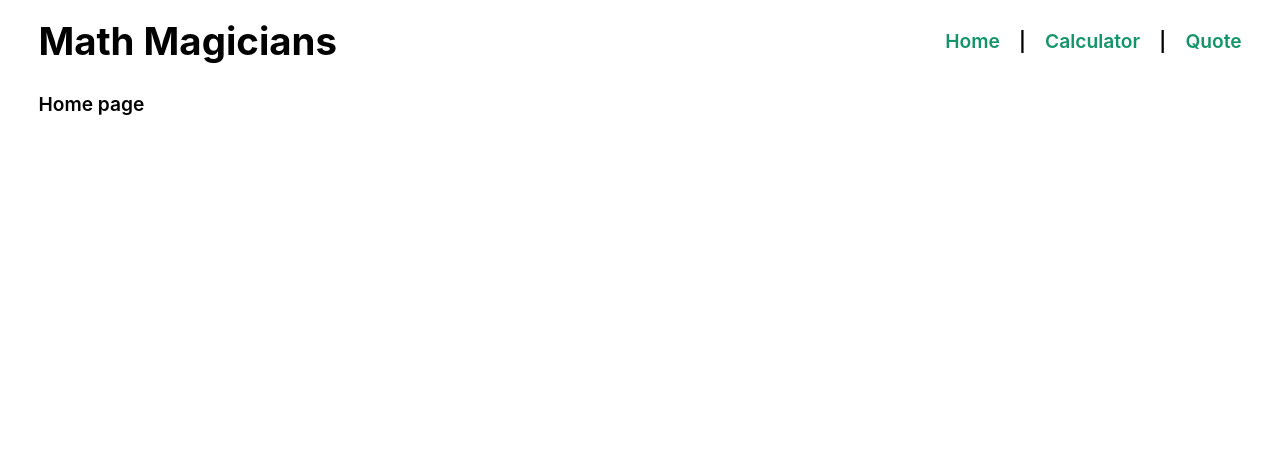
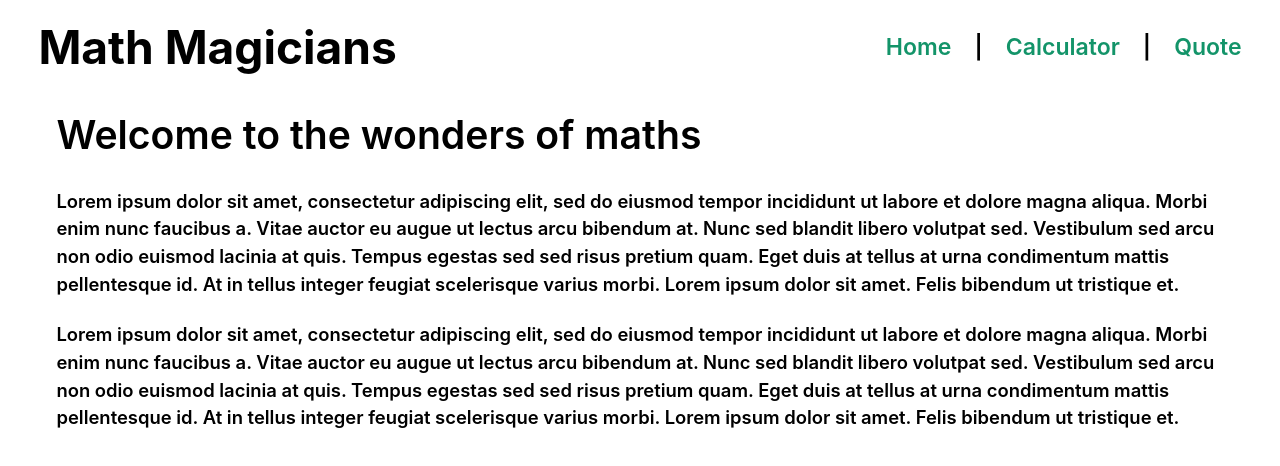
Before and after one commit to enmanuelbayen/Math-magicians, a React (Create React App) app: page / in a window 1280 px wide. Shown: the top 466 px of the page. Built offline with nearby package versions, Linux system fonts and the light colour scheme.

Commit message:
Home basic wireframe

```diff
--- a/src/App.js
+++ b/src/App.js
@@ -3,9 +3,12 @@ import Calculator from './components/Calculator';
 
 function App() {
   return (
-    <div className="App">
-      <Calculator />
-    </div>
+    <section className="app-section">
+      <div className="App grid">
+        <h2>Lets do some math!</h2>
+        <Calculator />
+      </div>
+    </section>
   );
 }
 
--- a/src/components/Header.js
+++ b/src/components/Header.js
@@ -4,13 +4,15 @@ import Navbar from './Navbar';
 import '../style/header.css';
 
 const Header = ({ children }) => (
-  <section className="navigation-bar">
-    <header className="header">
-      <logo className="logo">Math Magicians</logo>
-      <Navbar />
-    </header>
+  <>
+    <section className="website">
+      <header className="header">
+        <logo className="logo">Math Magicians</logo>
+        <Navbar />
+      </header>
+    </section>
     {children}
-  </section>
+  </>
 );
 
 Header.propTypes = {
--- a/src/components/Home.js
+++ b/src/components/Home.js
@@ -1,9 +1,34 @@
 import React from 'react';
+import '../style/home.css';
 
 const Home = () => (
-  <div className="home-page">
-    <p>Home page</p>
-  </div>
+  <section className="home-page">
+    <h1>Welcome to the wonders of maths</h1>
+    <p>
+      Lorem ipsum dolor sit amet, consectetur adipiscing elit,
+      sed do eiusmod tempor incididunt ut labore et dolore magna aliqua.
+      Morbi enim nunc faucibus a.
+      Vitae auctor eu augue ut lectus arcu bibendum at.
+      Nunc sed blandit libero volutpat sed.
+      Vestibulum sed arcu non odio euismod lacinia at quis.
+      Tempus egestas sed sed risus pretium quam.
+      Eget duis at tellus at urna condimentum mattis pellentesque id.
+      At in tellus integer feugiat scelerisque varius morbi.
+      Lorem ipsum dolor sit amet. Felis bibendum ut tristique et.
+    </p>
+    <p>
+      Lorem ipsum dolor sit amet, consectetur adipiscing elit,
+      sed do eiusmod tempor incididunt ut labore et dolore magna aliqua.
+      Morbi enim nunc faucibus a.
+      Vitae auctor eu augue ut lectus arcu bibendum at.
+      Nunc sed blandit libero volutpat sed.
+      Vestibulum sed arcu non odio euismod lacinia at quis.
+      Tempus egestas sed sed risus pretium quam.
+      Eget duis at tellus at urna condimentum mattis pellentesque id.
+      At in tellus integer feugiat scelerisque varius morbi.
+      Lorem ipsum dolor sit amet. Felis bibendum ut tristique et.
+    </p>
+  </section>
 );
 
 export default Home;
--- a/src/style/Calculator.css
+++ b/src/style/Calculator.css
@@ -3,15 +3,12 @@
 }
 
 .App {
-  display: flex;
-  flex-direction: column;
-  justify-content: center;
-  margin: 0 30%;
+  margin: 0;
+  grid-template-columns: repeat(2, 1fr);
 }
 
 .calculator {
-  padding: 10% 0;
-  margin: 0 15%;
+ padding: 2%;
 }
 
 .calculator button {
--- /dev/null
+++ b/src/style/home.css
@@ -0,0 +1,14 @@
+.home-page {
+    display: flex;
+    flex-direction: column;
+    gap: 1em;
+    padding: 2% 1.5%;
+}
+
+.home-page h1 {
+    font-size: 1.7em;
+}
+
+.home-page p {
+    font-size: .8em;
+}
--- a/src/style/index.css
+++ b/src/style/index.css
@@ -2,10 +2,16 @@
   padding: 1% 3%;
 }
 
+* {
+  margin: 0;
+  padding: 0;
+  box-sizing: border-box;
+  font-size: 1.2rem;
+  font-weight: 600;
+  line-height: 1.5;
+}
+
 body {
-    margin: 0;
-    padding: 0;
-    box-sizing: border-box;
     font-family:
       -apple-system,
       BlinkMacSystemFont,
@@ -18,9 +24,6 @@ body {
       'Droid Sans',
       'Helvetica Neue',
       sans-serif;
-    font-size: 1.2rem;
-    font-weight: 600;
-    line-height: 1.5;
   }
 
   img,
```
Also changed, not shown: src/style/quote.css (added).
